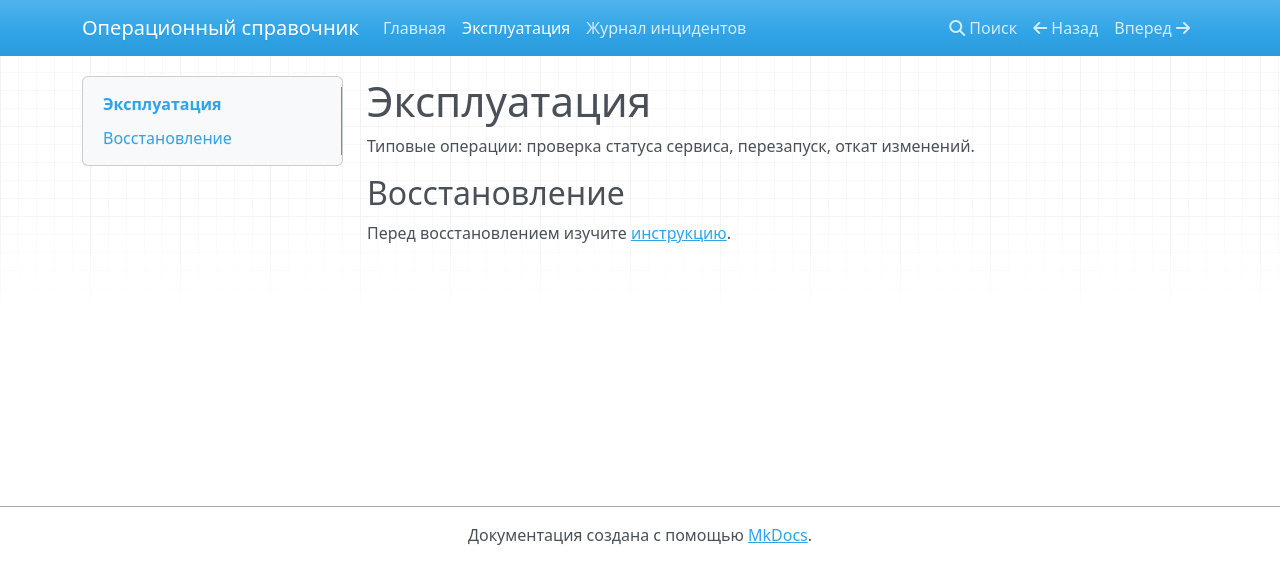
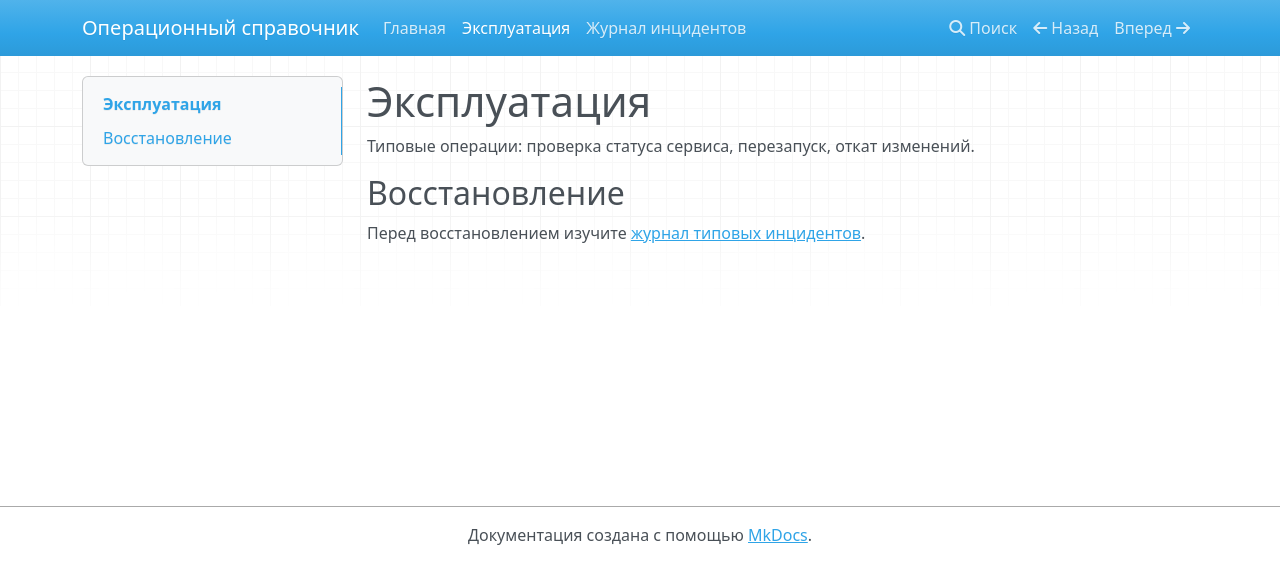
Before and after one commit to katshuuu/devops-docs, an MkDocs documentation site: the page built from docs/runbook.md, in a window 1280 px wide. Shown: the top 584 px of the page. Built offline with MkDocs 1.6.1, drawn with Linux system fonts in a browser that asks for light colours; nearby versions of some CDN libraries.

Commit message:
docs: fix recovery link

```diff
--- a/docs/runbook.md
+++ b/docs/runbook.md
@@ -4,4 +4,4 @@
 
 ## Восстановление
 
-Перед восстановлением изучите [инструкцию](recovery.md).
+Перед восстановлением изучите [журнал типовых инцидентов](incidents.md).
```
